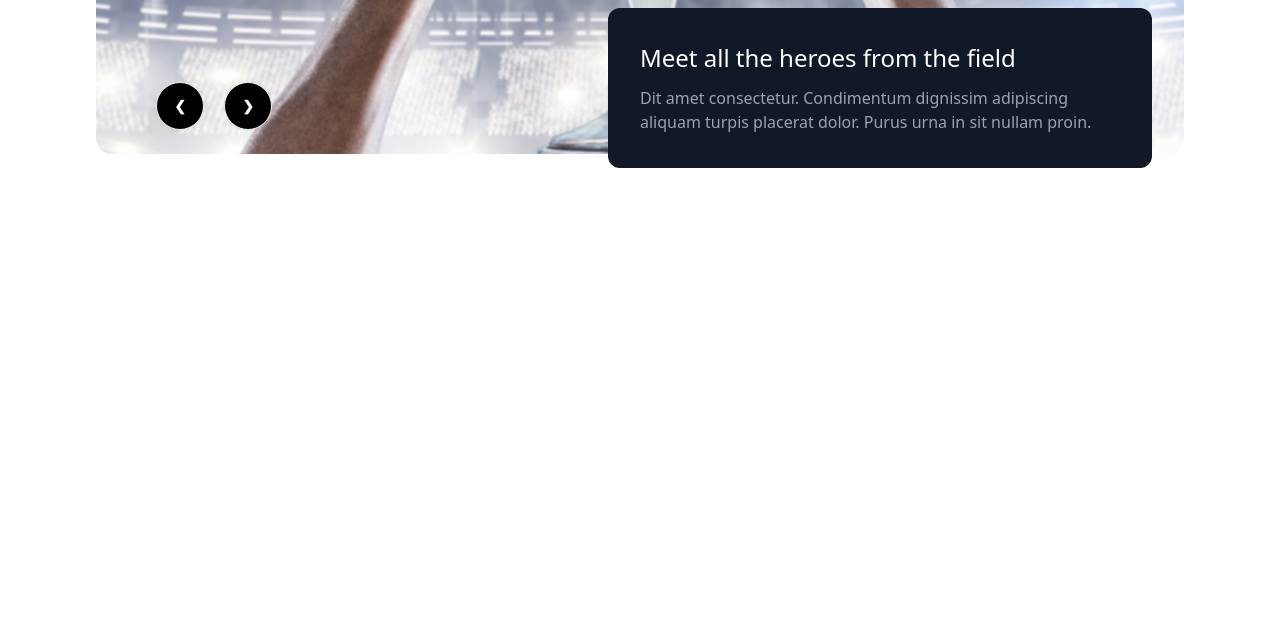
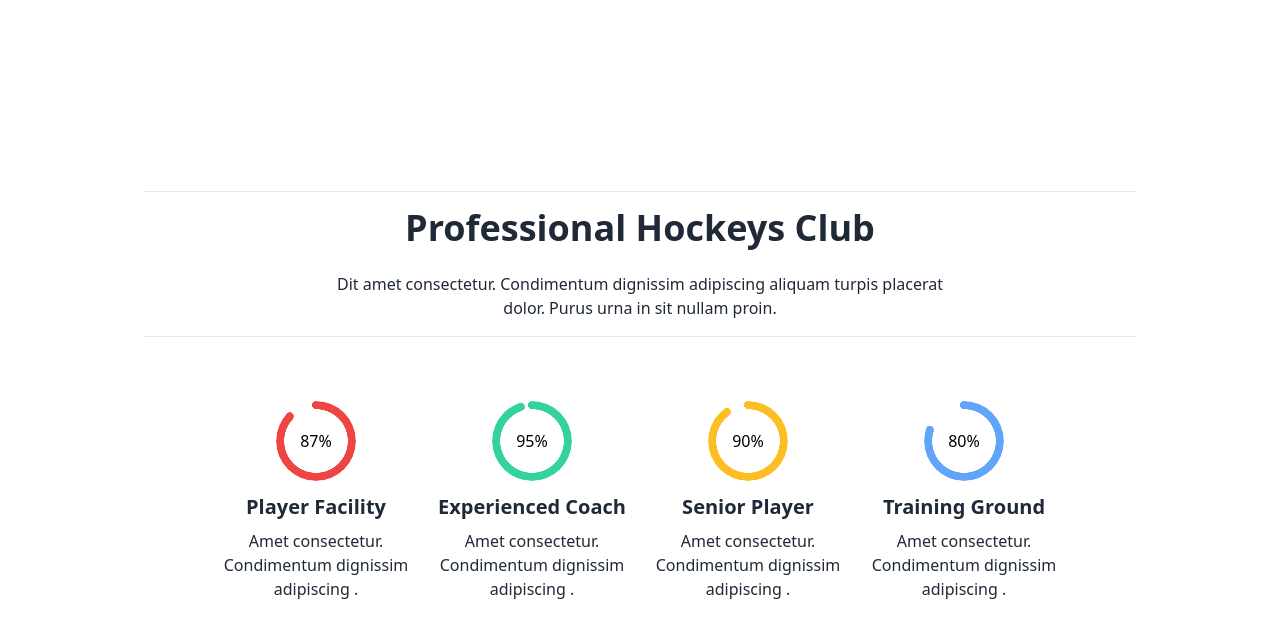
Before and after one commit to NazmulBadhan/Assignment-3, a plain HTML site: page index.html in a window 1280 px wide. Shown: the part 662-1295 px from the top of the page. Before the commit the page ends 990 px from the top, so only its background shows below. Drawn offline with nearby package versions, Linux system fonts and the light colour scheme.

Commit message:
Professional Hockeys Club section added

```diff
--- a/index.html
+++ b/index.html
@@ -45,7 +45,7 @@
                             <li><a>Contact</a></li>
                         </ul>
                     </div>
-                    <h5 class="text-4xl font-semibold">Hockey<span class="text-red-500">'</span>s</h5>
+                    <a class="text-4xl font-semibold">Hockey<span class="text-red-500">'</span>s</a>
                 </div>
                 <div class="navbar-center hidden lg:flex gap[208px]">
                     <ul class="menu menu-horizontal text-base px-1">
@@ -65,22 +65,64 @@
 
         <div class="container mx-auto lg:px-24 px-8">
             <div class="carousel w-full rounded-2xl">
-                <div id="slide1" class="carousel-item relative w-full bg-[url(./images/1.png)] bg-center bg-cover h-[85vh]">
-                  <div class="absolute lg:bottom-0 lg:left-10 space-x-4 transform translate-x-56 translate-y-80 lg:translate-x-5 lg:-translate-y-1/2">
+                <div id="slide1" class="carousel-item relative w-full">
+                    <img class="w-full" src="./Images/1.png" alt="">
+                    <div
+                        class="absolute  lg:bottom-0 lg:left-10 space-x-4 transform translate-x-60 translate-y-52 lg:translate-x-5 lg:-translate-y-1/2">
                         <a href="#slide4" class="btn btn-circle bg-black text-white">❮</a>
                         <a href="#slide2" class="btn btn-circle bg-black text-white">❯</a>
                     </div>
                 </div>
             </div>
-              <div class="mt-2 lg:h-[20vh] flex items-center lg:w-1/2 mx-auto bg-gray-900 rounded-xl lg:translate-x-60 lg:-translate-y-40 lg:flex items-center">
+            <div
+                class="mt-2 lg:h-[20vh] flex items-center lg:w-1/2 mx-auto bg-gray-900 rounded-xl lg:translate-x-60 lg:-translate-y-40 lg:flex items-center">
                 <div class="p-8">
                     <h2 class="text-white text-lg lg:text-2xl pb-3">Meet all the heroes from the field</h2>
-                    <p class="text-gray-400 text-sm font-medium leading-6 lg:text-base">Dit amet consectetur. Condimentum dignissim adipiscing aliquam turpis placerat dolor. Purus urna in sit nullam proin.</p>
+                    <p class="text-gray-400 text-sm font-medium leading-6 lg:text-base">Dit amet consectetur.
+                        Condimentum dignissim adipiscing aliquam turpis placerat dolor. Purus urna in sit nullam proin.
+                    </p>
                 </div>
             </div>
         </div>
     </header>
-    <main></main>
+    <main>
+        <!-- professional hockeys club -->
+        <section>
+            <div class="text-center mt-8 mb-5">
+                <hr class="mx-10 lg:mx-36">
+                <div>
+                    <h1 class="text-2xl font-bold py-4 lg:text-4xl">Professional Hockeys Club</h1>
+                    <p class="mt-2 mb-4 px-44 text-sm lg:text-base">Dit amet consectetur. Condimentum dignissim adipiscing aliquam turpis placerat <br> dolor. Purus urna in
+                        sit nullam proin. </p>
+                </div>
+                <hr class="mx-10 lg:mx-36 py-4">
+
+                <div class="mx-48 lg:mx-52 lg:my-8 lg:flex justify-center">
+                    <div>
+                        <div class="radial-progress rotate text-red-500 mb-3" style="--value:87;" role="progressbar"><span class="text-black">87%</span></div>
+                        <h5 class="text-xl font-semibold mb-2">Player Facility</h5>
+                        <p class="text-base font-normal">Amet consectetur. Condimentum dignissim adipiscing .</p>
+                    </div>
+                    <div class="mt-5 lg:mt-0">
+                        <div class="radial-progress text-emerald-400 mb-3" style="--value:95;" role="progressbar"><span class="text-black">95%</span></div>
+                        <h5 class="text-xl font-semibold mb-2">Experienced Coach</h5>
+                        <p class="text-base font-normal">Amet consectetur. Condimentum dignissim adipiscing .</p>
+                    </div>
+                    <div class="mt-5 lg:mt-0">
+                        <div class="radial-progress text-amber-400 mb-3" style="--value:90;" role="progressbar"><span class="text-black">90%</span></div>
+                        <h5 class="text-xl font-semibold mb-2">Senior Player</h5>
+                        <p class="text-base font-normal">Amet consectetur. Condimentum dignissim adipiscing .</p>
+                    </div>
+                    <div class="mt-5 lg:mt-0">
+                        <div class="radial-progress text-blue-400 mb-3" style="--value:80;" role="progressbar"><span class="text-black">80%</span></div>
+                        <h5 class="text-xl font-semibold mb-2">Training Ground</h5>
+                        <p class="text-base font-normal">Amet consectetur. Condimentum dignissim adipiscing .</p>
+                    </div>
+                </div>
+            </div>
+        </section>
+        <!--  -->
+    </main>
     <footer></footer>
 </body>
 
```
Lines whose indentation alone changed are shown as unchanged.
